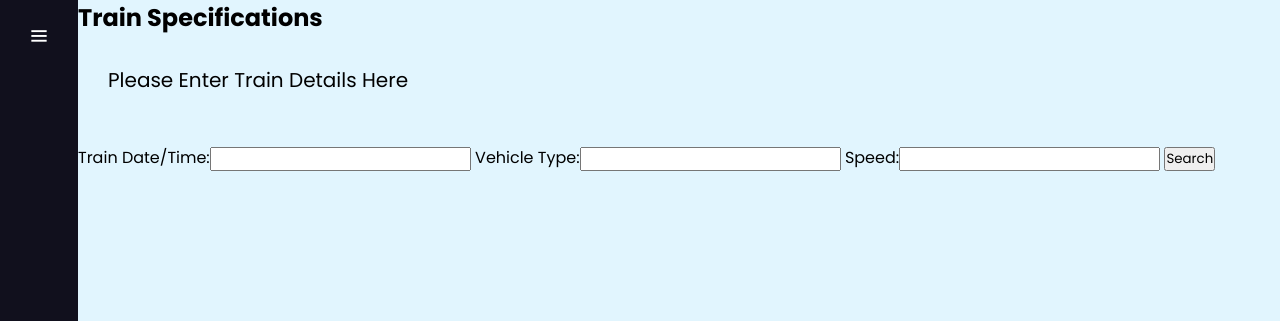
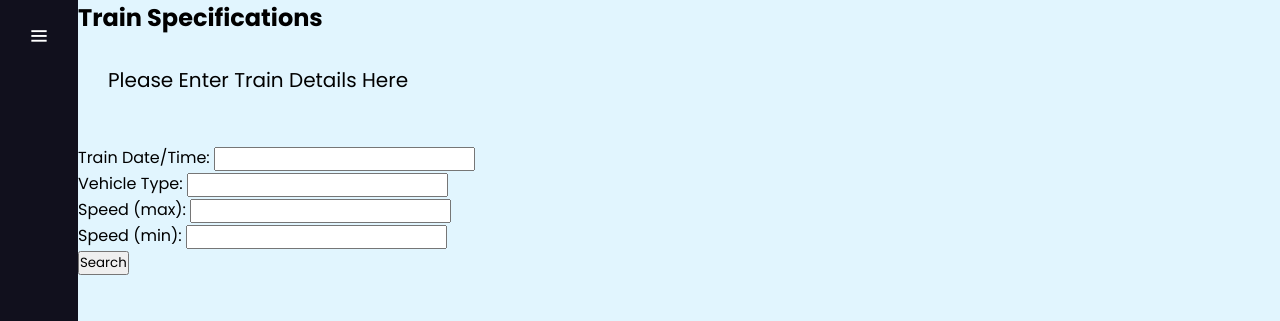
Before and after one commit to ketan96-m/railtec, a Django app: page /trainspec/1/ in a window 1280 px wide. Shown: the top 321 px of the page. Run offline with Django 3.2, Linux system fonts and the light colour scheme; data that the repository does not hold is empty; parts of the project's set-up code (start-up, migrations or seed data) failed here and were passed over; some libraries are stand-ins or nearby versions.

Commit message:
change in the vertical loads and speed field on the trainspec page

```diff
--- a/config_main/config/settings.py
+++ b/config_main/config/settings.py
@@ -28,7 +28,7 @@ SECRET_KEY = 'django-insecure-v^wpfjv_apl9)_zi8q@ku&@0p3f%g#!t^sz_75ba4^!#g2ef+!
 # SECURITY WARNING: don't run with debug turned on in production!
 DEBUG = True
 
-ALLOWED_HOSTS = ['54.196.198.18', 'FTA.railtec.illinois.edu', 'railtecfrontend.herokuapp.com']
+ALLOWED_HOSTS = ['54.196.198.18', 'FTA.railtec.illinois.edu', 'railtecfrontend.herokuapp.com','127.0.0.1']
 
 # Application definition
 
--- a/config_main/pages/filters.py
+++ b/config_main/pages/filters.py
@@ -3,16 +3,27 @@ import django_filters
 from .models import *
 
 class Metratr116Filter(django_filters.FilterSet):
+	# speed__gt = django_filters.NumberFilter(field_name='speed', lookup_expr='speed__gt')
+	# speed__lt = django_filters.NumberFilter(field_name='speed', lookup_expr='speed__lt')
+
 	class Meta:
 		model = Metratr116
 		fields = [
 		'tr_id',
 		'carloc',
-		'speed',
+		'speed'
 		]
+		fields = {
+			'tr_id':['exact'],
+			'carloc':['exact'],
+			'speed':['lte','gte']
+		}
+
 
 	def __init__(self, *args, **kwargs):
 		super(Metratr116Filter, self).__init__(*args, **kwargs)
 		self.filters['tr_id'].label="Train Date/Time"
 		self.filters['carloc'].label="Vehicle Type"
-		self.filters['speed'].label="Speed"
+		# self.filters['speed'].label="Speed"
+		self.filters['speed__lte'].label = "Speed (max)"
+		self.filters['speed__gte'].label = "Speed (min)"
--- a/config_main/pages/templates/trainspec.html
+++ b/config_main/pages/templates/trainspec.html
@@ -43,7 +43,7 @@
 	<div class = "col">
 		<div class = "card card-subtitle mb-2 text-muted">
 			<form method="GET" >
-				{{myFilter.form}}
+				{{ myFilter.form.as_p }}
 				<button class = "btn btn-primary" type="submit">
 				Search</button>
 			</form>
--- a/config_main/pages/views.py
+++ b/config_main/pages/views.py
@@ -35,7 +35,11 @@ class DashboardPageView(TemplateView):
         great_vert = list(greatest_v)
         great_vert = ','.join(['{:.2f}'.format(x) for x in great_vert])
 
-
+        # added the separate locomotive and car values
+        greatest_v_loc = list(Metratr116.objects.filter(carloc = 'locomotive').aggregate(largest = Greatest(Max('v1n'), Max('v1s'), Max('v3n'), Max('v3s'))).values())
+        greatest_v_car = list(Metratr116.objects.filter(carloc = 'car').aggregate(largest = Greatest(Max('v1n'), Max('v1s'), Max('v3n'), Max('v3s'))).values())
+        great_vert_loc = round(greatest_v_loc[0], 2)
+        great_vert_car = round(greatest_v_car[0], 2)
 
 
         greatest_l = Metratr116.objects.aggregate(largest =
@@ -49,6 +53,8 @@ class DashboardPageView(TemplateView):
         context['great_vert'] = great_vert
         context['great_lat'] = great_lat
         context['TrainsToDate'] = TrainsToDate
+        context['great_vert_loc']  = great_vert_loc
+        context['great_vert_car']  = great_vert_car
 
         return context
 
```
Also changed, not shown: config_main/pages/templates/dashboard.html (+6 -1 lines).
